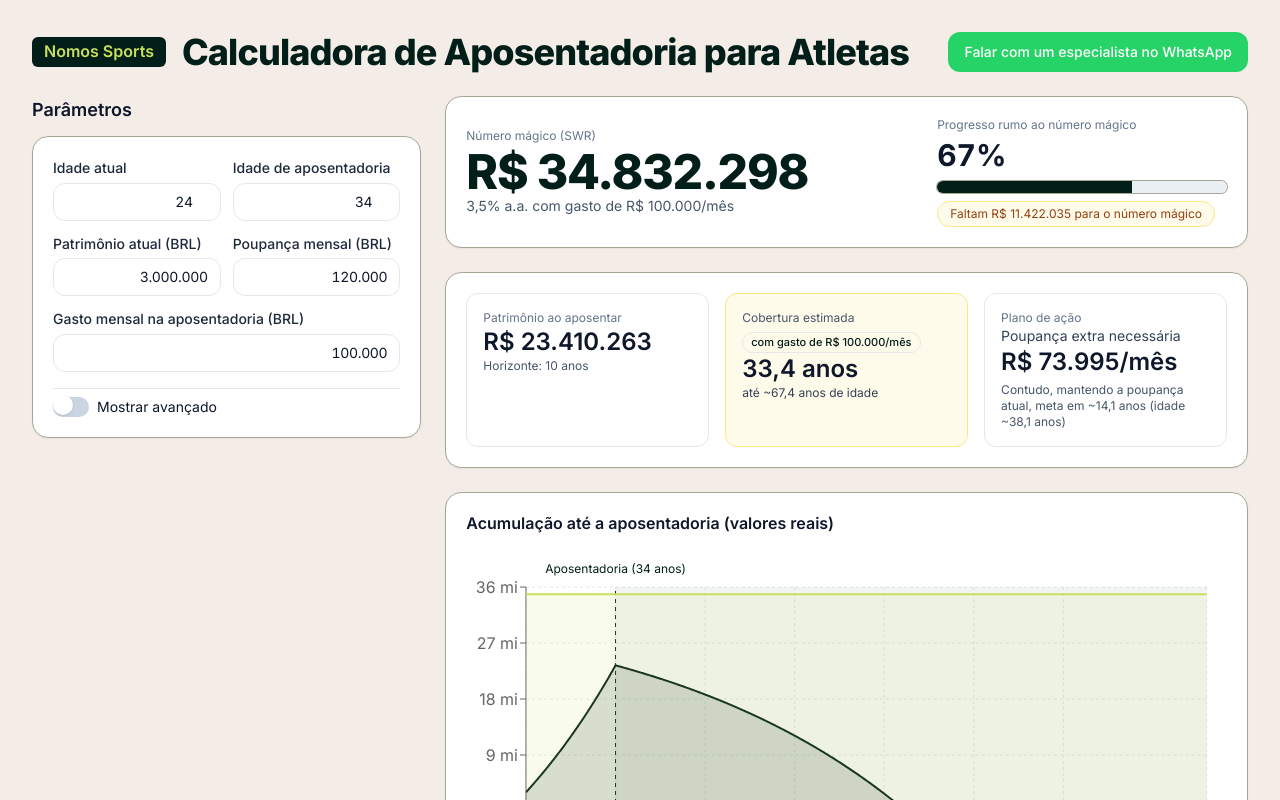
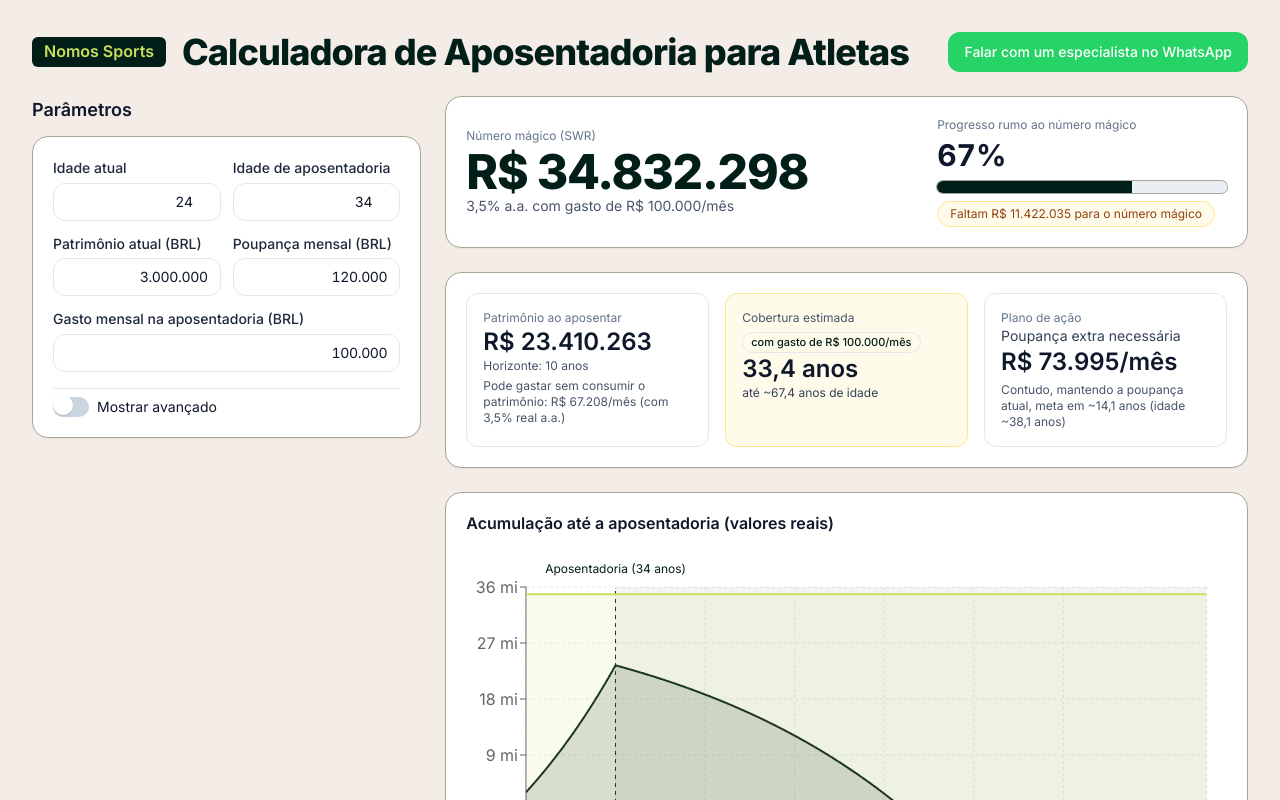
Before and after one commit to erikpajunknomos/calculadora-aposentadoria, a React (Vite) app: page / in a window 1280 px wide. Shown: the top 800 px of the page. Built offline with nearby package versions, Linux system fonts and the light colour scheme; the HTML template or start-up script is replaced by a standard one.

Commit message:
Update App.tsx

```diff
--- a/src/App.tsx
+++ b/src/App.tsx
@@ -572,6 +572,9 @@ export default function App() {
                   <div className="text-xs text-slate-500">Patrimônio ao aposentar</div>
                   <div className="text-2xl font-semibold">{formatCurrency(wealthAtRetire, "BRL")}</div>
                   <div className="text-xs text-slate-600">Horizonte: {Math.round(monthsToRetire / 12)} anos</div>
+                  <div className="text-xs text-slate-600 mt-1">
+                    Pode gastar sem consumir o patrimônio: {formatCurrency(sustainableMonthlySWR, "BRL")}/mês (com {formatNumber(retireRealReturn, 1)}% real a.a.)
+                  </div>
                 </div>
 
                 {/* Cobertura / Perpetuidade */}
```
